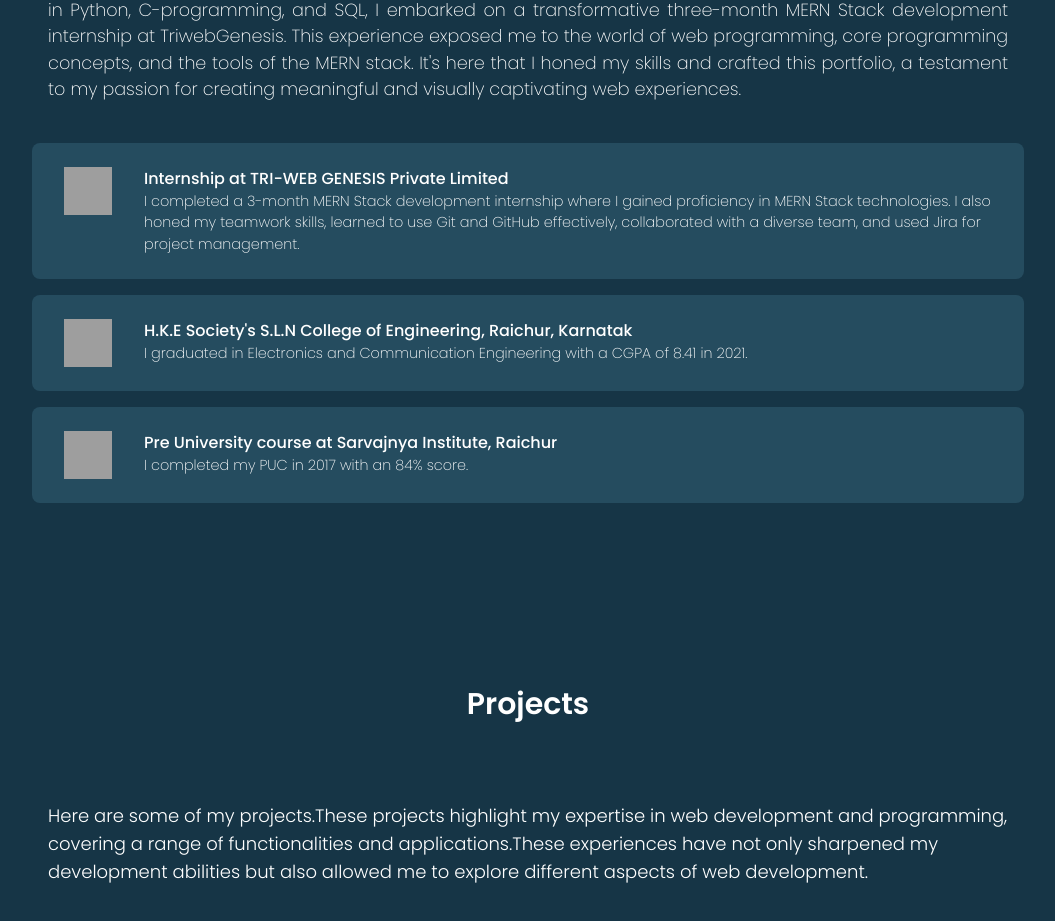
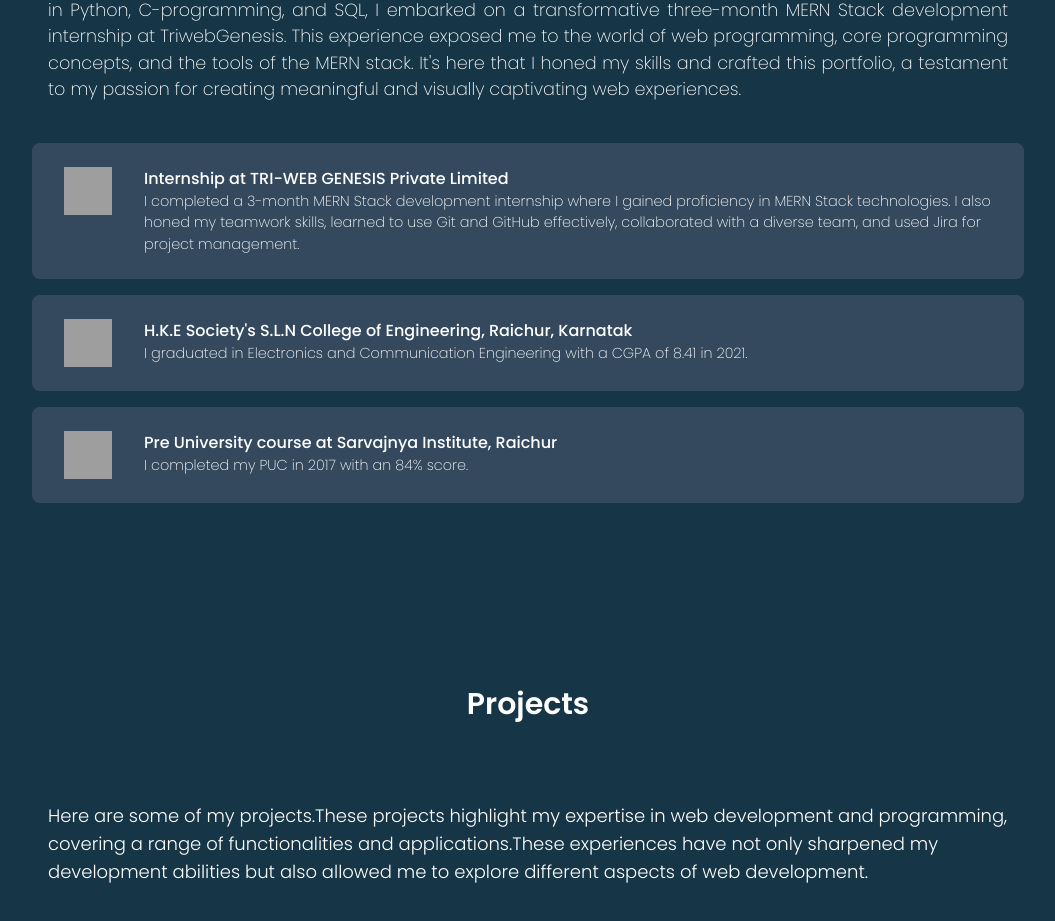
Before and after one commit to aiman-syeda/Triweb-Learning, a React (Create React App) app in the folder Projects/portfolio/: page / in a window 1280 px wide. Shown: the part 971-1892 px from the top of the page, without its empty margins (112-1167 px from the left). Built offline with nearby package versions, Linux system fonts and the light colour scheme; grey boxes are pictures that could not be loaded.

Commit message:
Renamed className and Id

```diff
--- a/Projects/portfolio/src/components/About/About.css
+++ b/Projects/portfolio/src/components/About/About.css
@@ -1,4 +1,4 @@
-#skills {
+#about-section {
     height: calc(100vh - 4rem);
     overflow: hidden;
     width: 100vw;
@@ -34,36 +34,36 @@
     text-align: justify;
 }
 
-.skillBars {
+.educationBars {
     margin: 1.5rem;
     width:  100vw;
     max-width: 80%;
     text-align: left;
 }
 
-.skillBar {
+.educationBar {
     display: flex;
     margin: 1rem;
     padding: 1.5rem 2rem;
     border-radius: 0.5rem;
-    background: rgb(37, 76, 95);
+    background: #34495E;
     transition: all 1s;
 }
 
 
-.skillBar:hover {
+.educationBar:hover {
     transform: scale(1.15);
 }
 
 
-.skillBarImg {
+.eduBarImg {
     object-fit: cover;
     height: 3rem;
     width: 3rem;
     margin-right: 2rem;
 }
 
-.skillBarText>p {
+.eduBarText>p {
     font-size: 0.9rem;
     font-weight: 200;
 }
--- a/Projects/portfolio/src/components/About/About.js
+++ b/Projects/portfolio/src/components/About/About.js
@@ -7,7 +7,7 @@ import internshipimg from '../../assets/workplace.gif';
 
 const About = () => {
     return (
-        <section id='skills'>
+        <section id='about-section'>
             <span className='about'>About</span>
             <span className='aboutme'>My journey into web development and design was sparked by an innate curiosity.
                 With prior coding experience in Python, C-programming, and SQL, I embarked on a transformative
@@ -15,11 +15,11 @@ const About = () => {
                 the world of web programming, core programming concepts, and the tools of the MERN stack. It's here
                 that I honed my skills and crafted this portfolio, a testament to my passion for creating meaningful
                 and visually captivating web experiences.</span>
-            <div className='skillBars'>
+            <div className='educationBars'>
 
-                <div className='skillBar'>
-                    <img className='skillBarImg' src={internshipimg} alt='Internship-icon' />
-                    <div className='skillBarText'>
+                <div className='educationBar'>
+                    <img className='eduBarImg' src={internshipimg} alt='Internship-icon' />
+                    <div className='eduBarText'>
                         <h3>Internship at TRI-WEB GENESIS Private Limited </h3>
                         <p>I completed a 3-month MERN Stack development internship where I gained proficiency in
                             MERN Stack technologies. I also honed my teamwork skills, learned to use Git and GitHub effectively,
@@ -27,17 +27,17 @@ const About = () => {
                     </div>
                 </div>
 
-                <div className='skillBar'>
-                    <img className='skillBarImg' src={UIdesign} alt='ui-design' />
-                    <div className='skillBarText'>
+                <div className='educationBar'>
+                    <img className='eduBarImg' src={UIdesign} alt='ui-design' />
+                    <div className='eduBarText'>
                         <h3>H.K.E Society's S.L.N College of Engineering, Raichur, Karnatak </h3>
                         <p>I graduated in Electronics and Communication Engineering with a CGPA of 8.41 in 2021.</p>
                     </div>
                 </div>
 
-                <div className='skillBar'>
-                    <img className='skillBarImg' src={pucimg} alt='diploma icon' />
-                    <div className='skillBarText'>
+                <div className='educationBar'>
+                    <img className='eduBarImg' src={pucimg} alt='diploma icon' />
+                    <div className='eduBarText'>
                         <h3>Pre University course at Sarvajnya Institute, Raichur </h3>
                         <p>I completed my PUC in 2017 with an 84% score. </p>
                     </div>
```
